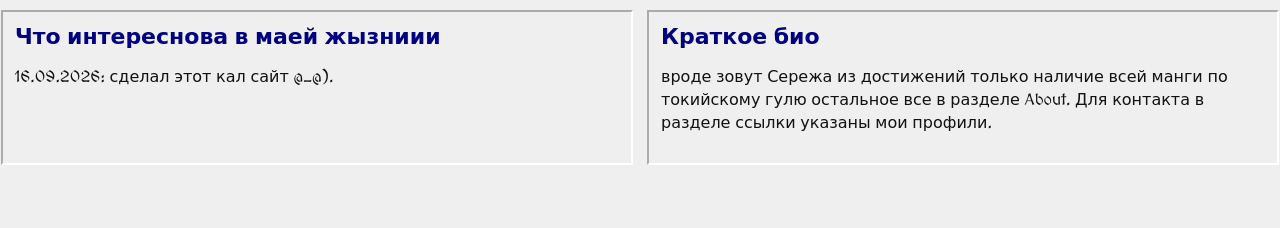
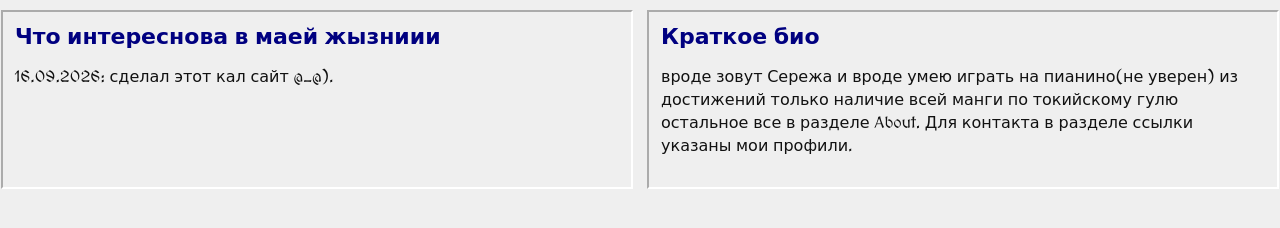
Before and after one commit to turbodog335/turbodognet, a plain HTML site: page home.html in a window 1280 px wide. Shown: the part 256-484 px from the top of the page. Drawn offline with Linux system fonts and the light colour scheme.

Commit message:
Update home.html

```diff
--- a/home.html
+++ b/home.html
@@ -61,7 +61,7 @@ a:hover{color:#ff00ff}
   </div>
   <div class="panel">
     <h2>Краткое био</h2>
-    <p>вроде зовут Сережа из достижений только наличие всей манги по токийскому гулю остальное все в разделе About. Для контакта в разделе ссылки указаны мои профили.</p>
+    <p>вроде зовут Сережа и вроде умею играть на пианино(не уверен) из достижений только наличие всей манги по токийскому гулю остальное все в разделе About. Для контакта в разделе ссылки указаны мои профили.</p>
   </div>
 </section>
 </main></body></html>
```
